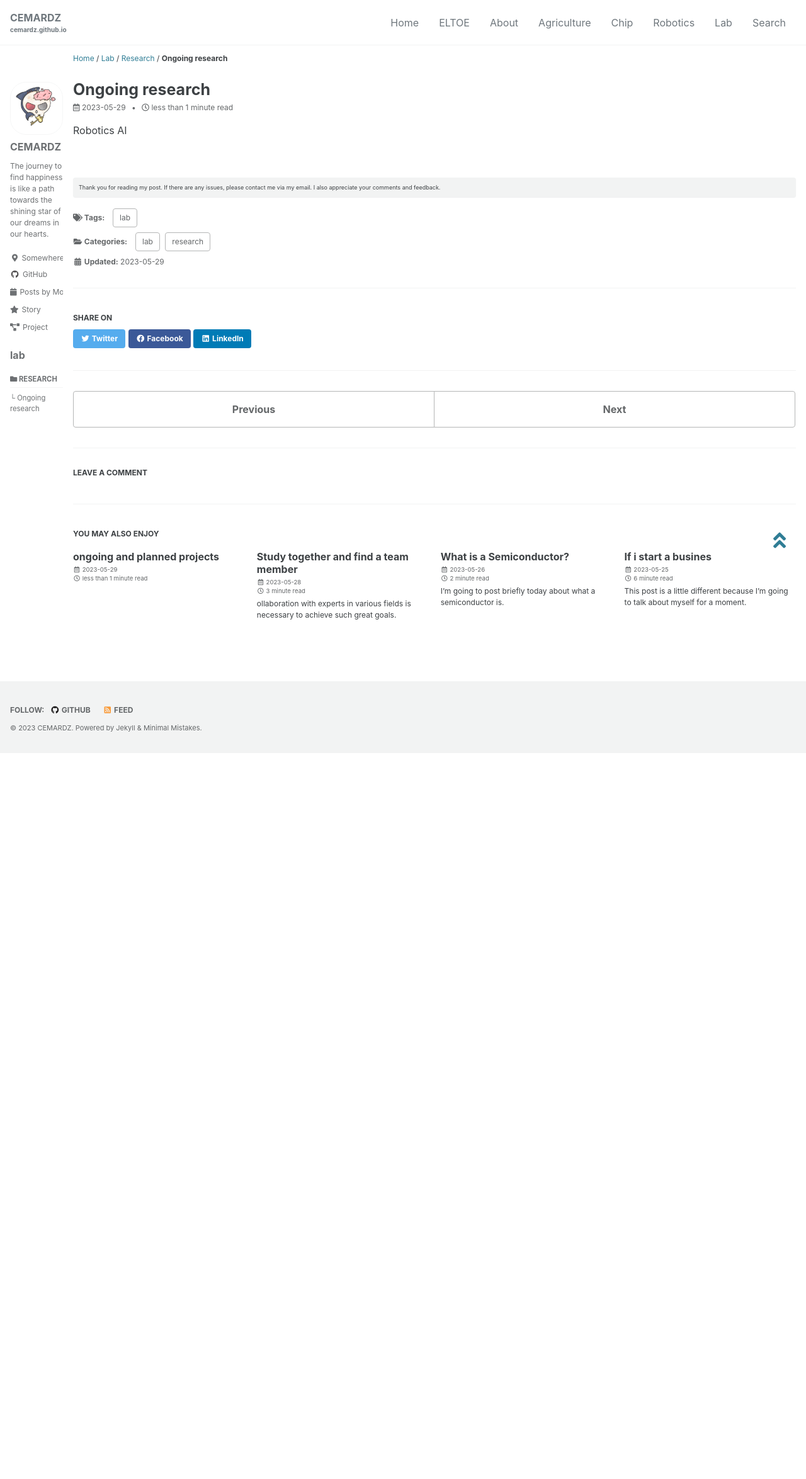
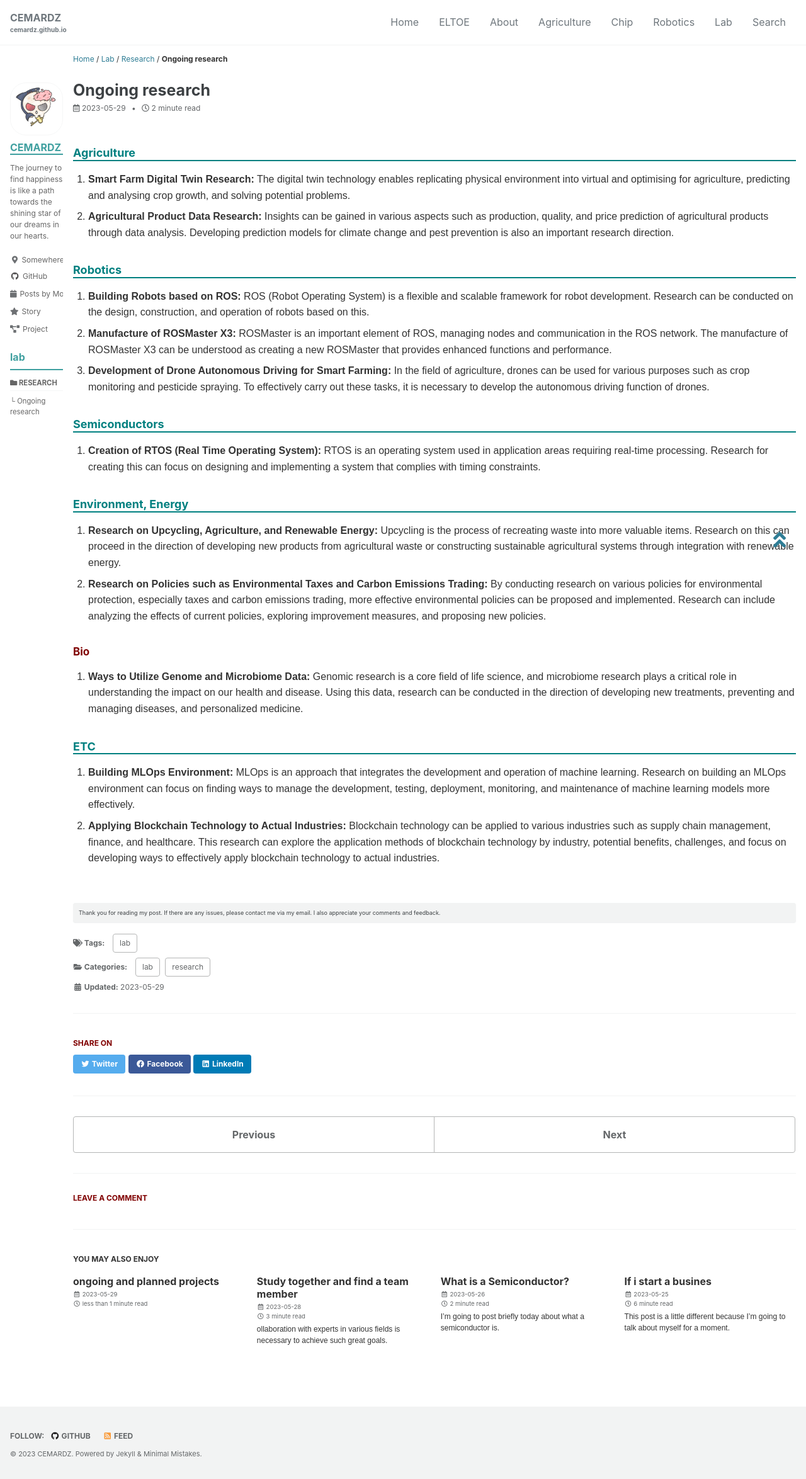
Before and after one commit to cemardz/cemardz.github.io, a Jekyll site: the page built from lab/research/_posts/2023-05-29-ongoing-and-planned-projects.md, in a window 1280 px wide. Shown: the whole page at 63% size. Built offline with Jekyll 4.4.1, drawn with Linux system fonts in a browser that asks for light colours; cached includes are drawn as plain includes; some web fonts are replaced; comment, search, counter and statistics services are not loaded; before the commit the page ends 1196 px from its top, so only the background shows below that.

Commit message:
Update 2023-05-29-ongoing-and-planned-projects.md

```diff
--- a/lab/research/_posts/2023-05-29-ongoing-and-planned-projects.md
+++ b/lab/research/_posts/2023-05-29-ongoing-and-planned-projects.md
@@ -21,4 +21,69 @@ depth:
   - title: "proceeding"
     url: /lab/ongoing-research/
 ---
-Robotics AI
+<head>
+<style>
+body {
+    font-family: 'Arial', sans-serif;
+    color: #333;
+}
+
+h3 {
+    color: #008080;
+    border-bottom: 2px solid #008080;
+}
+
+h4 {
+    color: #800000;
+}
+
+ol {
+    padding-left: 1.5em;
+    list-style-type: decimal;
+}
+
+li {
+    line-height: 1.6em;
+    margin-bottom: 0.5em;
+}
+
+</style>
+</head>
+<body>
+
+<h3 class="header">Agriculture</h3>
+<ol>
+<li><strong>Smart Farm Digital Twin Research:</strong> The digital twin technology enables replicating physical environment into virtual and optimising for agriculture, predicting and analysing crop growth, and solving potential problems.</li>
+<li><strong>Agricultural Product Data Research:</strong> Insights can be gained in various aspects such as production, quality, and price prediction of agricultural products through data analysis. Developing prediction models for climate change and pest prevention is also an important research direction.</li>
+</ol>
+
+<h3 class="header">Robotics</h3>
+<ol>
+<li><strong>Building Robots based on ROS:</strong> ROS (Robot Operating System) is a flexible and scalable framework for robot development. Research can be conducted on the design, construction, and operation of robots based on this.</li>
+<li><strong>Manufacture of ROSMaster X3:</strong> ROSMaster is an important element of ROS, managing nodes and communication in the ROS network. The manufacture of ROSMaster X3 can be understood as creating a new ROSMaster that provides enhanced functions and performance.</li>
+<li><strong>Development of Drone Autonomous Driving for Smart Farming:</strong> In the field of agriculture, drones can be used for various purposes such as crop monitoring and pesticide spraying. To effectively carry out these tasks, it is necessary to develop the autonomous driving function of drones.</li>
+</ol>
+
+<h3 class="header">Semiconductors</h3>
+<ol>
+<li><strong>Creation of RTOS (Real Time Operating System):</strong> RTOS is an operating system used in application areas requiring real-time processing. Research for creating this can focus on designing and implementing a system that complies with timing constraints.</li>
+</ol>
+
+<h3 class="header">Environment, Energy</h3>
+<ol>
+<li><strong>Research on Upcycling, Agriculture, and Renewable Energy:</strong> Upcycling is the process of recreating waste into more valuable items. Research on this can proceed in the direction of developing new products from agricultural waste or constructing sustainable agricultural systems through integration with renewable energy.</li>
+<li><strong>Research on Policies such as Environmental Taxes and Carbon Emissions Trading:</strong> By conducting research on various policies for environmental protection, especially taxes and carbon emissions trading, more effective environmental policies can be proposed and implemented. Research can include analyzing the effects of current policies, exploring improvement measures, and proposing new policies.</li>
+</ol>
+
+<h4 class="header">Bio</h4>
+<ol>
+<li><strong>Ways to Utilize Genome and Microbiome Data:</strong> Genomic research is a core field of life science, and microbiome research plays a critical role in understanding the impact on our health and disease. Using this data, research can be conducted in the direction of developing new treatments, preventing and managing diseases, and personalized medicine.</li>
+</ol>
+
+<h3 class="header">ETC</h3>
+<ol>
+<li><strong>Building MLOps Environment:</strong> MLOps is an approach that integrates the development and operation of machine learning. Research on building an MLOps environment can focus on finding ways to manage the development, testing, deployment, monitoring, and maintenance of machine learning models more effectively.</li>
+<li><strong>Applying Blockchain Technology to Actual Industries:</strong> Blockchain technology can be applied to various industries such as supply chain management, finance, and healthcare. This research can explore the application methods of blockchain technology by industry, potential benefits, challenges, and focus on developing ways to effectively apply blockchain technology to actual industries.</li>
+</ol>
+
+</body>
```
